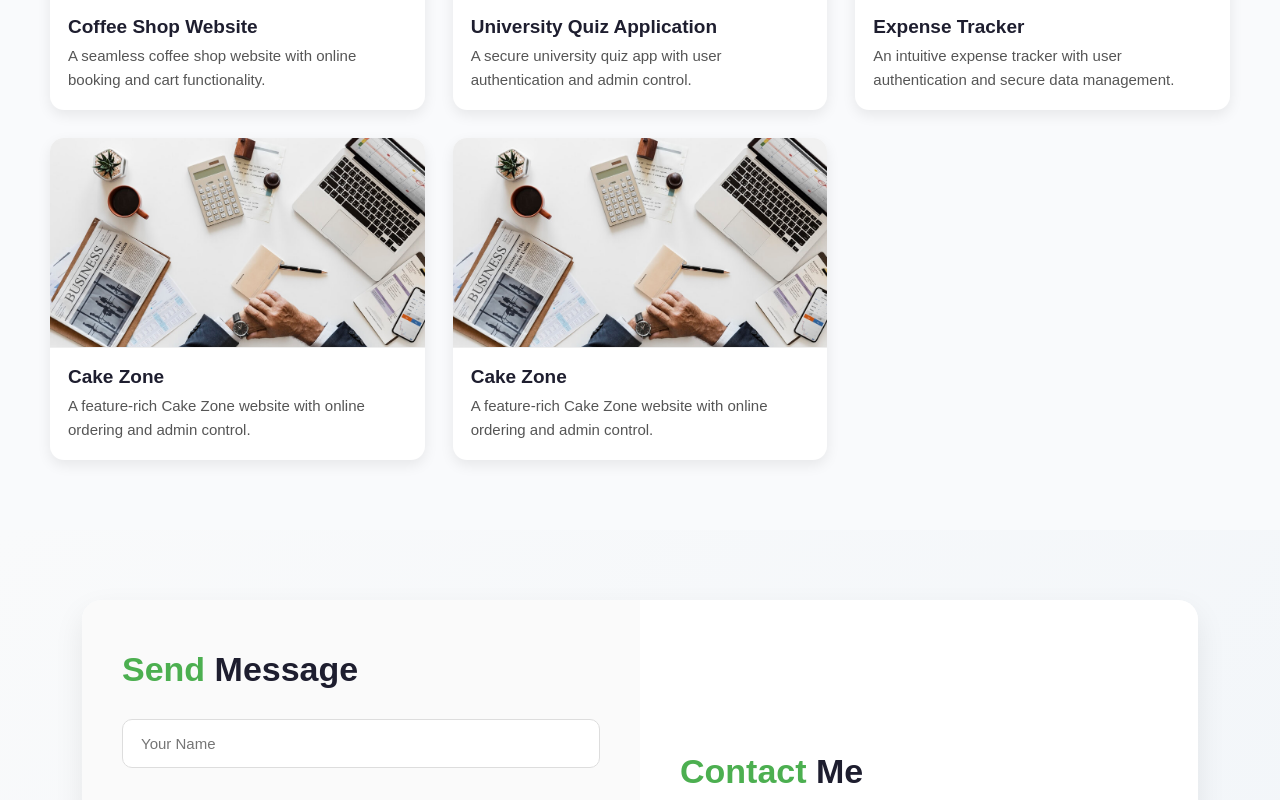
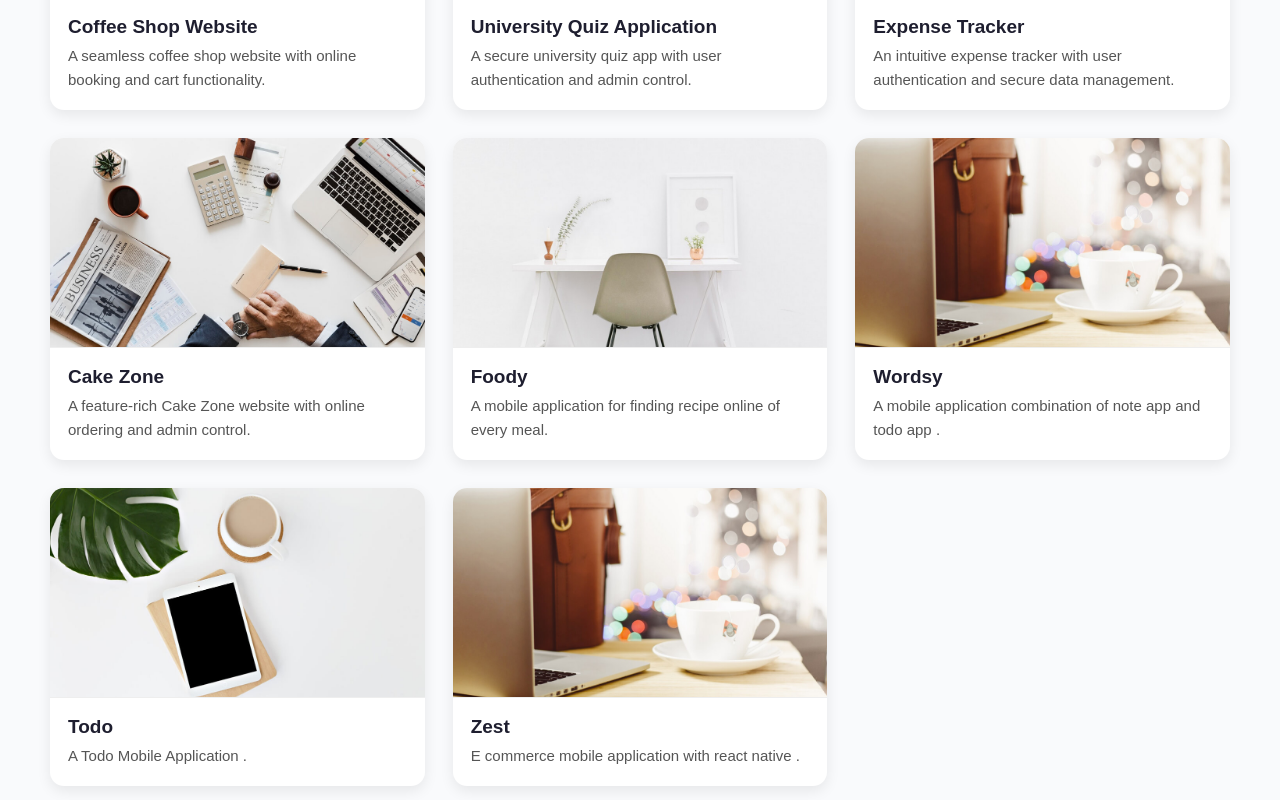
Before and after one commit to mudabirkowsar/portfolioFinal, a React (Vite) app in the folder portfolio/: page /projects in a window 1280 px wide. Shown: the part 1220-2020 px from the top of the page. Built offline with nearby package versions, Linux system fonts and the light colour scheme.

Commit message:
updated Projects

```diff
--- a/portfolio/src/components/Projects/Projects.jsx
+++ b/portfolio/src/components/Projects/Projects.jsx
@@ -7,33 +7,33 @@ const projectsData = [
     img: "../../img/work-1.jpg",
     title: "Coffee Shop Website",
     desc: "A seamless coffee shop website with online booking and cart functionality.",
-    tech: "HTML, CSS, JS, React",
+    tech: "HTML, CSS, JS, React, Node js, Express, MongoDb",
     features: ["Online booking system", "Shopping cart", "Responsive design"],
     role: "Frontend & Backend Developer",
     duration: "2 months",
-    github: "https://github.com/mudabir/coffee-shop",
+    github: "https://github.com/mudabirkowsar/coffee",
   },
   {
     id: 2,
     img: "../../img/work-6.jpg",
     title: "University Quiz Application",
     desc: "A secure university quiz app with user authentication and admin control.",
-    tech: "React, Firebase, Node.js",
+    tech: "HTML, CSS, Node.js, EJS, ",
     features: ["User authentication", "Admin control panel", "Real-time quiz scoring"],
     role: "Full Stack Developer",
     duration: "3 months",
-    github: "https://github.com/username/university-quiz",
+    github: "https://github.com/mudabirkowsar/UniversityQuizApplication",
   },
   {
     id: 3,
     img: "../../img/work-2.jpg",
     title: "Expense Tracker",
     desc: "An intuitive expense tracker with user authentication and secure data management.",
-    tech: "React, Firebase",
+    tech: "React, Node js, mognoose, express",
     features: ["User login", "Track expenses", "Secure data storage"],
     role: "Frontend & Backend Developer",
     duration: "1 month",
-    github: "https://github.com/username/expense-tracker",
+    github: "https://github.com/mudabirkowsar/expenseTracker",
   },
   {
     id: 4,
@@ -44,19 +44,52 @@ const projectsData = [
     features: ["Order online", "Admin management", "Payment integration"],
     role: "Full Stack Developer",
     duration: "2 months",
-    github: "https://github.com/username/cake-zone",
+    github: "https://github.com/mudabirkowsar",
   },
   {
     id: 5,
-    img: "../../img/work-3.jpg",
-    title: "Cake Zone",
-    desc: "A feature-rich Cake Zone website with online ordering and admin control.",
-    tech: "HTML, CSS, JS, Node.js",
-    features: ["Order online", "Admin management", "Payment integration"],
+    img: "../../img/work-2.jpg",
+    title: "Foody",
+    desc: "A mobile application for finding recipe online of every meal.",
+    tech: "React Native, Css, Tailwind, Firebase, Api ",
+    features: ["Find Recipe", "Favorite It ", "Authentication"],
     role: "Full Stack Developer",
     duration: "2 months",
-    github: "https://github.com/username/cake-zone",
-  }
+    github: "https://github.com/mudabirkowsar/cake-zone",
+  },
+  {
+    id: 6,
+    img: "../../img/work-4.jpg",
+    title: "Wordsy",
+    desc: "A mobile application combination of note app and todo app .",
+    tech: "React Native, Css, Tailwind, AsyncStorage ",
+    features: ["Add Note ", "Add Todo ", "Hide Note", "Favourite Note", "CRUD Ops with both Note and Todo"],
+    role: "Full Stack Developer",
+    duration: "2 months",
+    github: "https://github.com/mudabirkowsar/Wordsy--React-Native--",
+  },
+  {
+    id: 7,
+    img: "../../img/work-1.jpg",
+    title: "Todo",
+    desc: "A Todo Mobile Application .",
+    tech: "React Native, Css, Tailwind, Firebase ",
+    features: ["Add Todo ", "Remove Todo", "Edit Todo", "Delete Todo",],
+    role: "Full Stack Developer",
+    duration: "2 months",
+    github: "https://github.com/mudabirkowsar/TodoApp--React-Native-",
+  },
+  {
+    id: 8,
+    img: "../../img/work-4.jpg",
+    title: "Zest",
+    desc: "E commerce mobile application with react native  .",
+    tech: "React Native, Css, Tailwind, Firebase, Redux  ",
+    features: ["Add To Cart", "Description Product", "Edit Address", "Add Address", "Eveything"],
+    role: "Full Stack Developer",
+    duration: "2 months",
+    github: "https://github.com/mudabirkowsar/Zest-E-Commerce--React-Native-",
+  },
 ];
 
 function Projects() {
```
